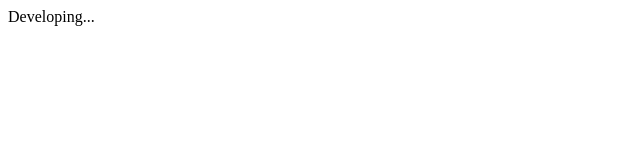
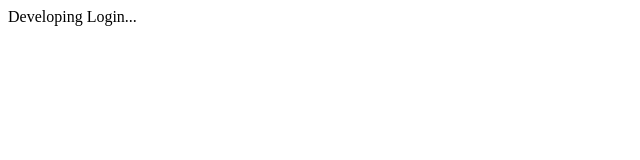
Before and after one commit to iamodh/git-test, a plain HTML site: page index.html in a window 1280 px wide. Shown: the full height of the page, 0-640 px from the left. Drawn offline with Linux system fonts and the light colour scheme.

Commit message:
로그인 페이지 시작

```diff
--- a/index.html
+++ b/index.html
@@ -6,6 +6,6 @@
     <title>Document</title>
   </head>
   <body>
-    Developing...
+    Developing Login...
   </body>
 </html>
```
